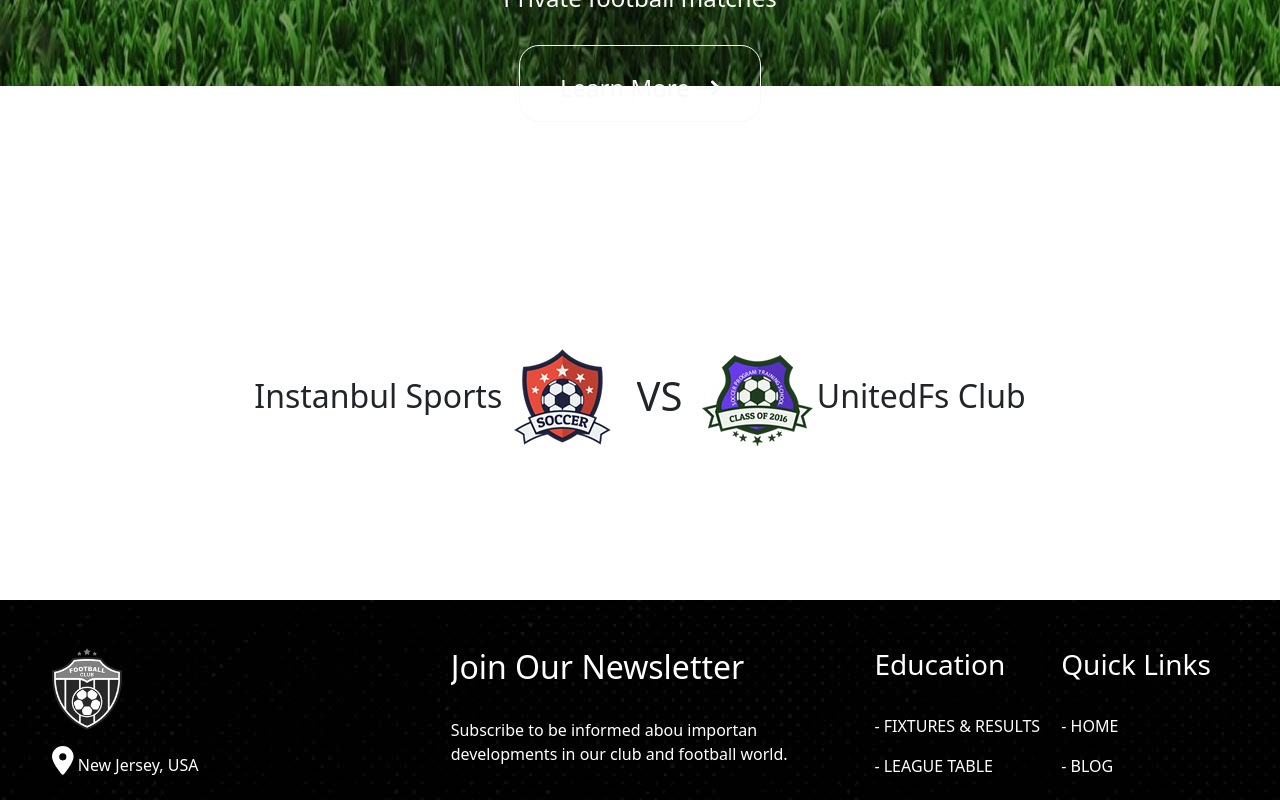
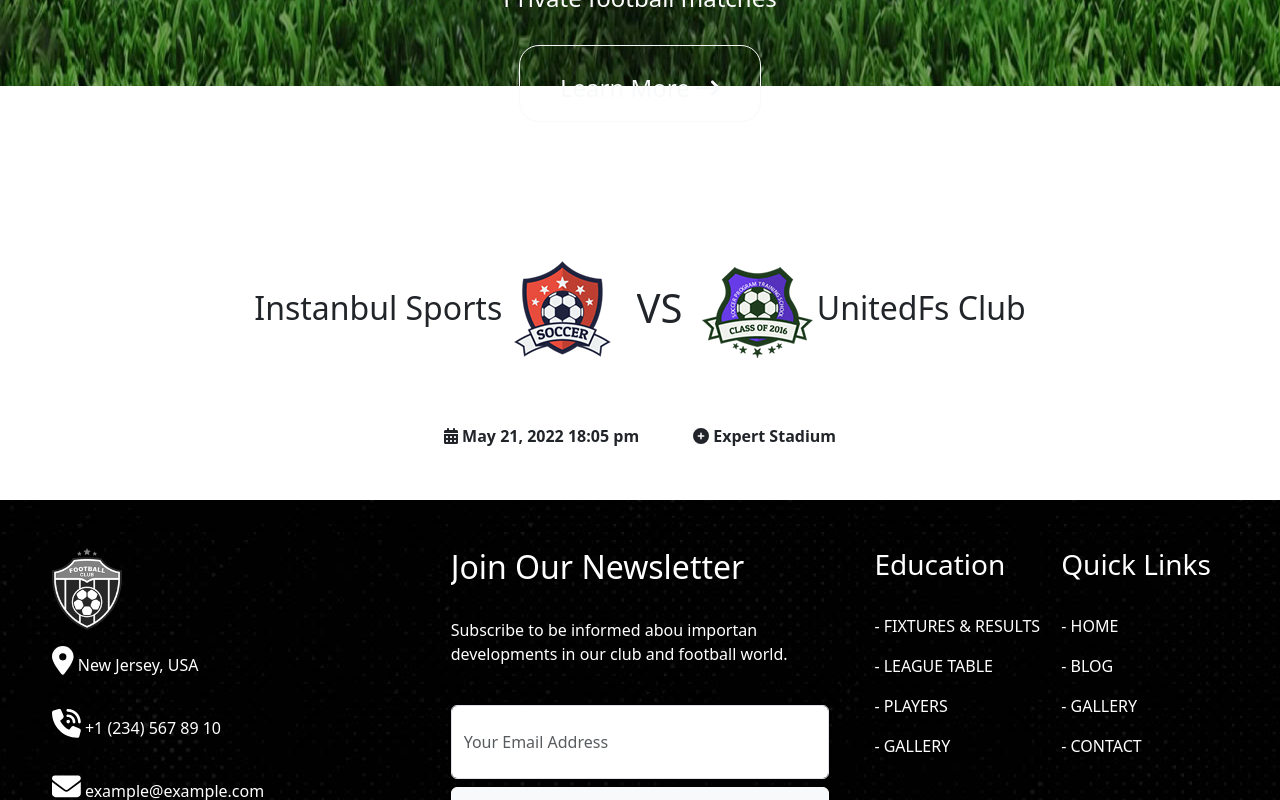
Before and after one commit to AlbertoCavans/proj-html-vuejs, a Vue app: page / in a window 1280 px wide. Shown: the part 634-1434 px from the top of the page. Built offline with nearby package versions, Linux system fonts and the light colour scheme.

Commit message:
Feat AppMainSection1.vue & main.js - date + location with icons

```diff
--- a/src/components/AppMainSection1.vue
+++ b/src/components/AppMainSection1.vue
@@ -27,6 +27,16 @@ export default {
         <h2>{{ store.nextMatch.guestTeamName }}</h2>
       </div>
     </div>
+    <div class="row-info-match">
+      <strong>
+        <font-awesome-icon icon="fa-solid fa-calendar-days" />
+        {{ store.nextMatch.dateMatch }}</strong
+      >
+      <strong
+        ><font-awesome-icon icon="fa-solid fa-circle-plus" />
+        {{ store.nextMatch.location }}</strong
+      >
+    </div>
   </div>
 </template>
 
@@ -34,7 +44,8 @@ export default {
 @use "../assets/style/partials/mixins" as *;
 .next-match-section {
   @include center-evenly();
-  height: 400px;
+  flex-direction: column;
+  height: 300px;
   width: 1000px;
 }
 
@@ -46,6 +57,13 @@ export default {
     align-items: center;
   }
 }
+
+.row-info-match {
+  width: 500px;
+  display: flex;
+  justify-content: space-evenly;
+}
+
 * {
   overflow: hidden;
 }
--- a/src/main.js
+++ b/src/main.js
@@ -20,6 +20,8 @@ import { faFacebookF } from "@fortawesome/free-brands-svg-icons";
 import { faInstagram } from "@fortawesome/free-brands-svg-icons";
 import { faCopyright } from "@fortawesome/free-regular-svg-icons";
 import { faArrowRightLong } from "@fortawesome/free-solid-svg-icons";
+import { faCirclePlus } from "@fortawesome/free-solid-svg-icons";
+import { faCalendarDays } from "@fortawesome/free-solid-svg-icons";
 
 library.add(
   faTwitter,
@@ -31,7 +33,9 @@ library.add(
   faEnvelope,
   faInstagram,
   faCopyright,
-  faArrowRightLong
+  faArrowRightLong,
+  faCirclePlus,
+  faCalendarDays
 );
 
 const app = createApp(App);
```
